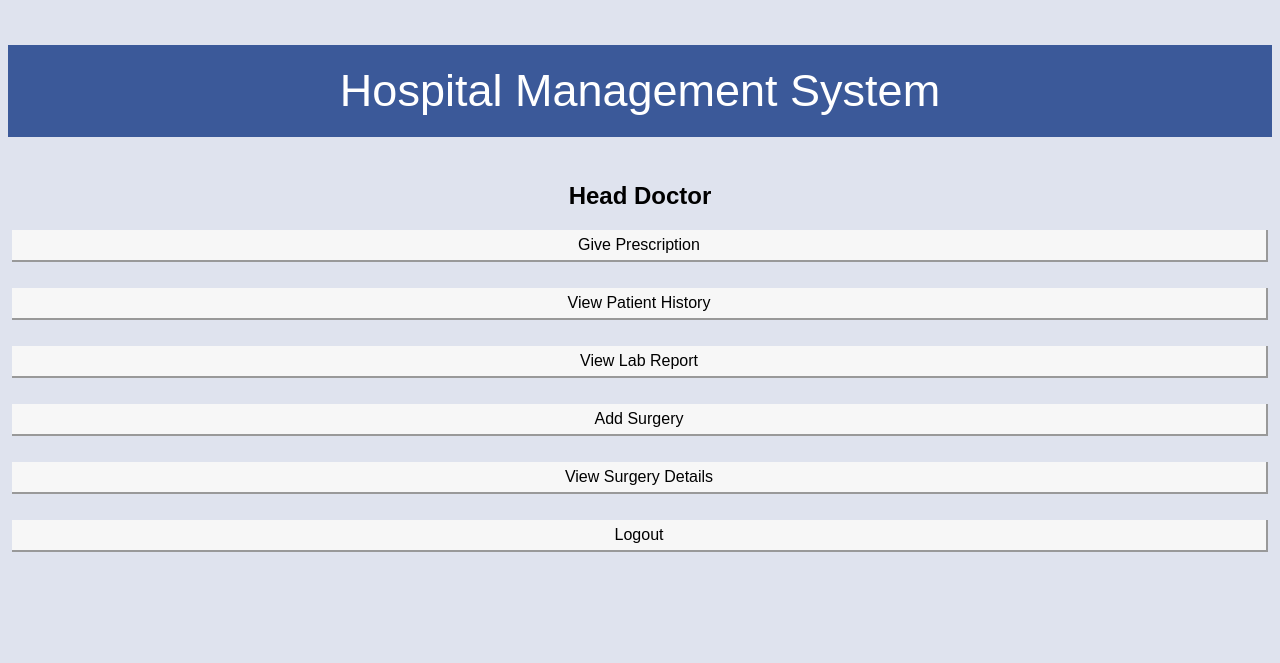
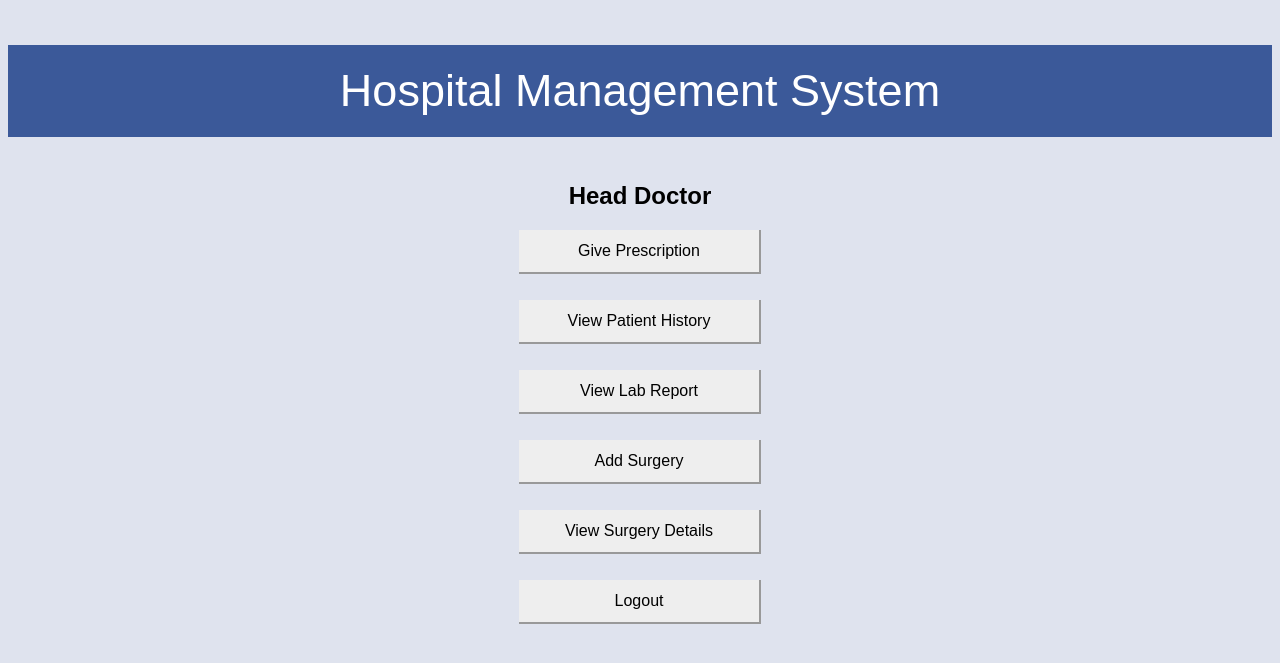
Before and after one commit to hetjagani/Hospital-Management-System, a PHP site: page /head_doctor_menu.php in a window 1280 px wide. Shown: the top 663 px of the page. Run offline with PHP 8.4, Linux system fonts and the light colour scheme.

Commit message:
Head Doc view Issue solved

```diff
--- a/head_doctor_menu.php
+++ b/head_doctor_menu.php
@@ -17,6 +17,7 @@
 </center>
 
   <center>
+    <div class="vertical-menu">
 
     <h2> Head Doctor </h2>
 
@@ -34,6 +35,7 @@
 
     <a href="index.php"> Logout </a> <br>
 
+    </div>
   </center>
 </body>
 </html>
```
